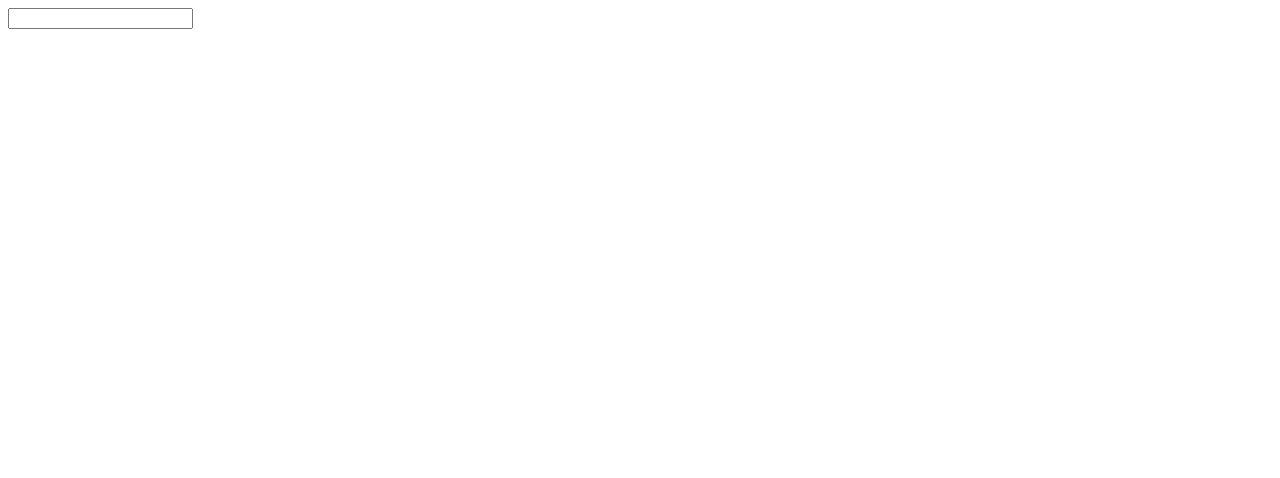
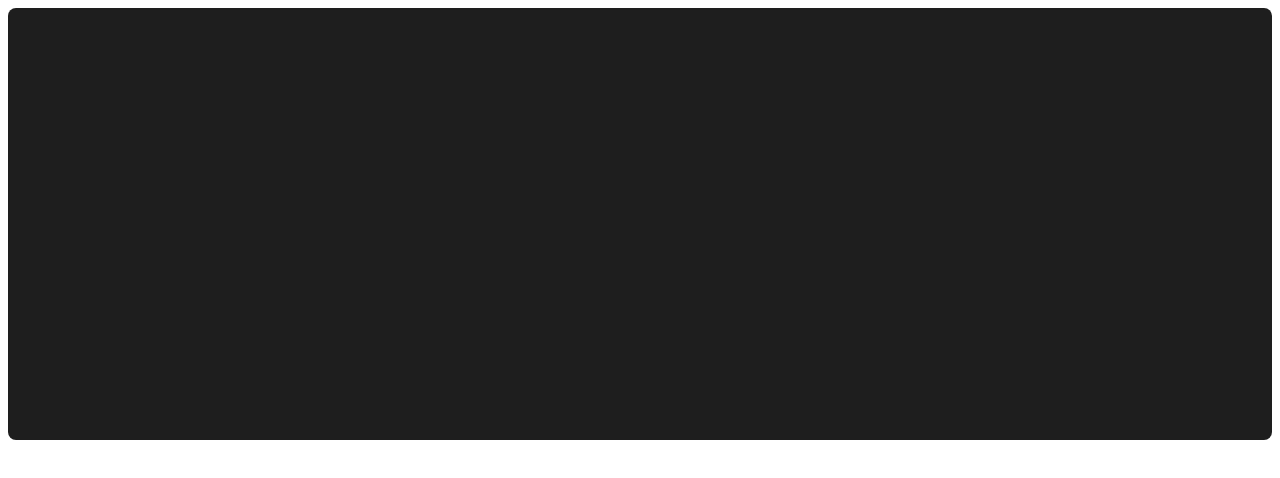
Before and after one commit to Tatiana-Juin/terminal-emulator-game, a React (Vite) app: page / in a window 1280 px wide. Shown: the top 478 px of the page. Built offline with nearby package versions, Linux system fonts and the light colour scheme.

Commit message:
Le design du terminal est en cours

```diff
--- a/src/Terminal.jsx
+++ b/src/Terminal.jsx
@@ -194,6 +194,18 @@ function executeCommand(commandLine,state){
 
 export default function Terminal() {
   const [state, dispatch] = useReducer(terminalReducer, initialState);
+  const inputRef = useRef(null);
+  const bottomRef = useRef(null);
+  // pour garder le focus sur input
+  useEffect(() => {
+    inputRef.current?.focus();
+  }, [state.history]);
+
+  // // scroll automatique
+   useEffect(() => {
+    bottomRef.current?.scrollIntoView({ behavior: "smooth" });
+  }, [state.history]);
+
   // fonction pour la saisie du texte
   function handleKeyDown(e){
     if(e.key !== "Enter") return;
@@ -222,7 +234,19 @@ export default function Terminal() {
   }
 
   return (
-    <div>
+    <div onClick={() => inputRef.current?.focus()}
+      style={{
+        background: "#1e1e1e",
+        color: "#e0e0e0",
+        fontFamily: "monospace",
+        fontSize: "14px",
+        padding: "1rem",
+        borderRadius: "8px",
+        height: "400px",
+        overflowY: "auto",
+        cursor: "text",
+      }}
+    >
       {/* POUR AFFICHER L'HISTORIQUE  */}
 
           {state.history.map((line,i) =>(
@@ -234,8 +258,24 @@ export default function Terminal() {
             </div>
           ))}
           {/* pour affiche le texte  */}
-      <input type="text" onKeyDown={handleKeyDown} />
-
+          <input type="text" onKeyDown={handleKeyDown} ref={inputRef} style={{
+            background: "transparent",
+            border: "none",
+            outline: "none",
+            color: "#e0e0e0",
+            fontFamily: "monospace",
+            fontSize: "14px",
+            flex: 1,
+          }}style={{
+            background: "transparent",
+            border: "none",
+            outline: "none",
+            color: "#e0e0e0",
+            fontFamily: "monospace",
+            fontSize: "14px",
+            flex: 1,
+          }} />
+      <div ref={bottomRef}></div>
     </div>
 
   )
```
Lines whose indentation alone changed are shown as unchanged.
